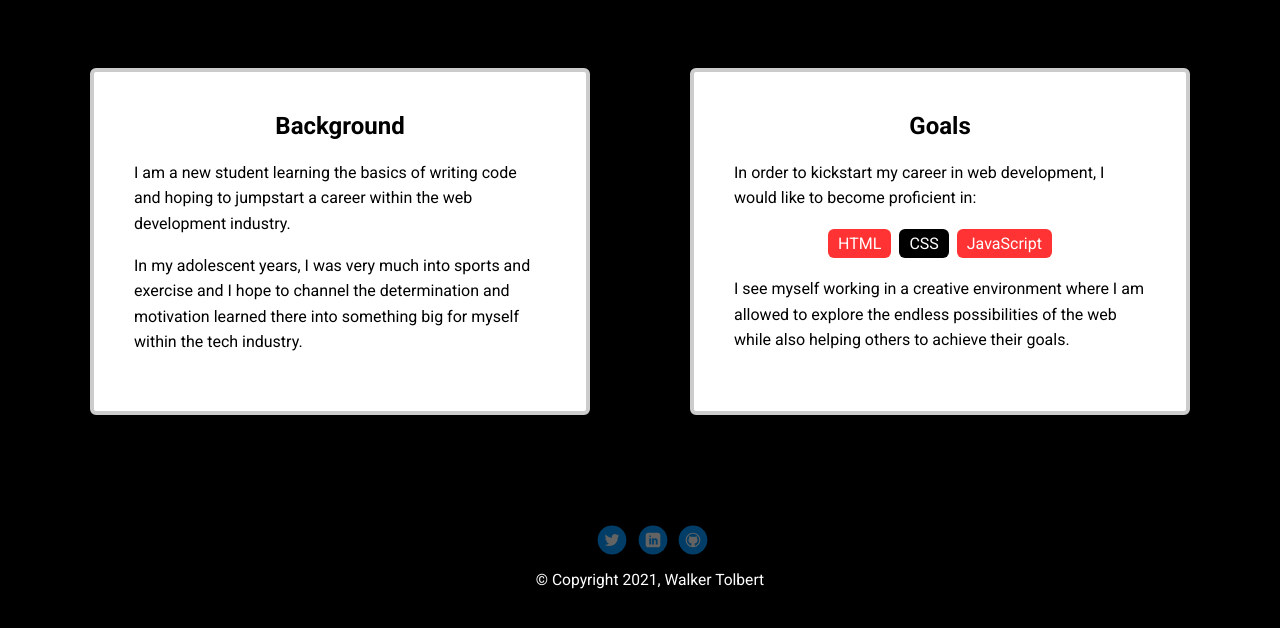
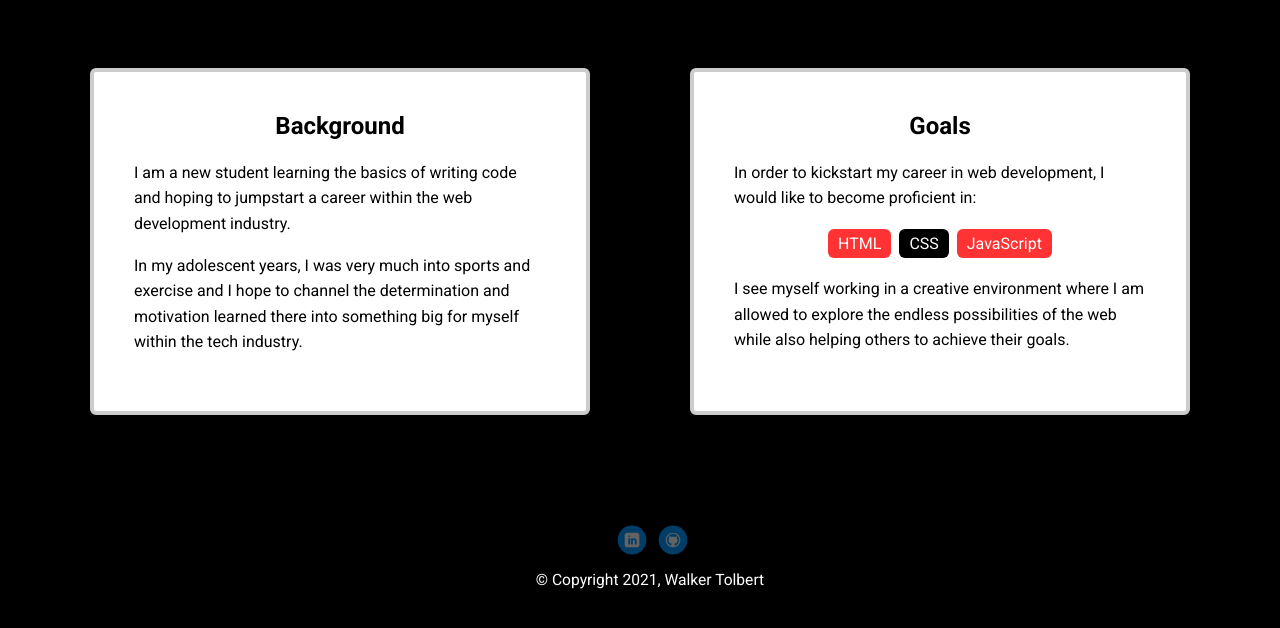
Before and after one commit to gitwalker4/My-Profile-Project, a plain HTML site: page index.html in a window 1280 px wide. Shown: the part 472-1100 px from the top of the page. Drawn offline with Linux system fonts and the light colour scheme; a web font is replaced by a local one.

Commit message:
Updated Social links on profile page

```diff
--- a/index.html
+++ b/index.html
@@ -43,9 +43,8 @@
     </main>
     <footer>
       <ul>
-        <li><a href="#" class="social twitter">Twitter</a></li>
-        <li><a href="#" class="social linkedin">LinkedIn</a></li>
-        <li><a href="#" class="social github">Github</a></li>
+        <li><a href="https://www.linkedin.com/in/walker-tolbert-92a330206/" target="_blank" class="social linkedin">LinkedIn</a></li>
+        <li><a href="https://github.com/gitwalker4" target="_blank" class="social github">Github</a></li>
       </ul>
       <p class="copyright"> &copy; Copyright 2021, Walker Tolbert</p>
     </footer>
```
